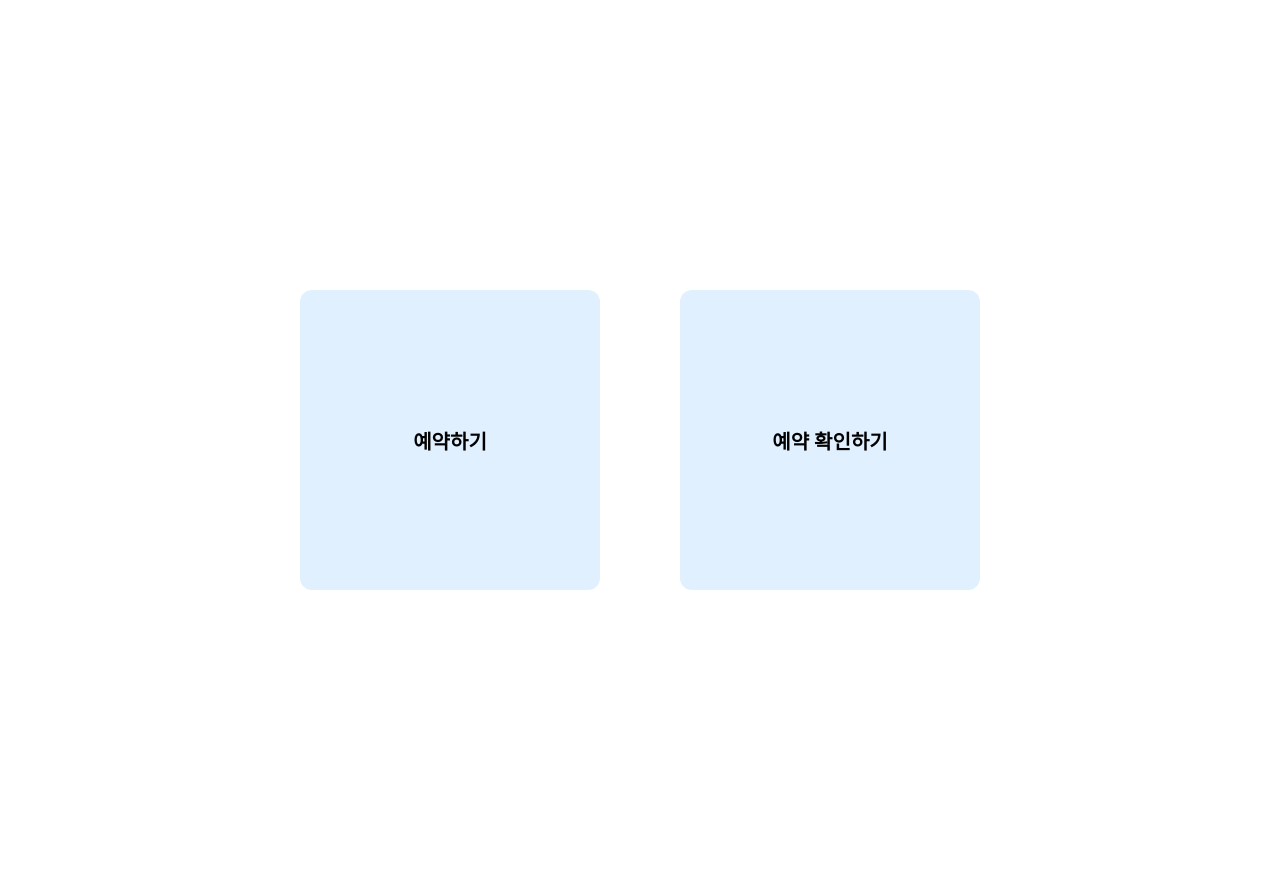
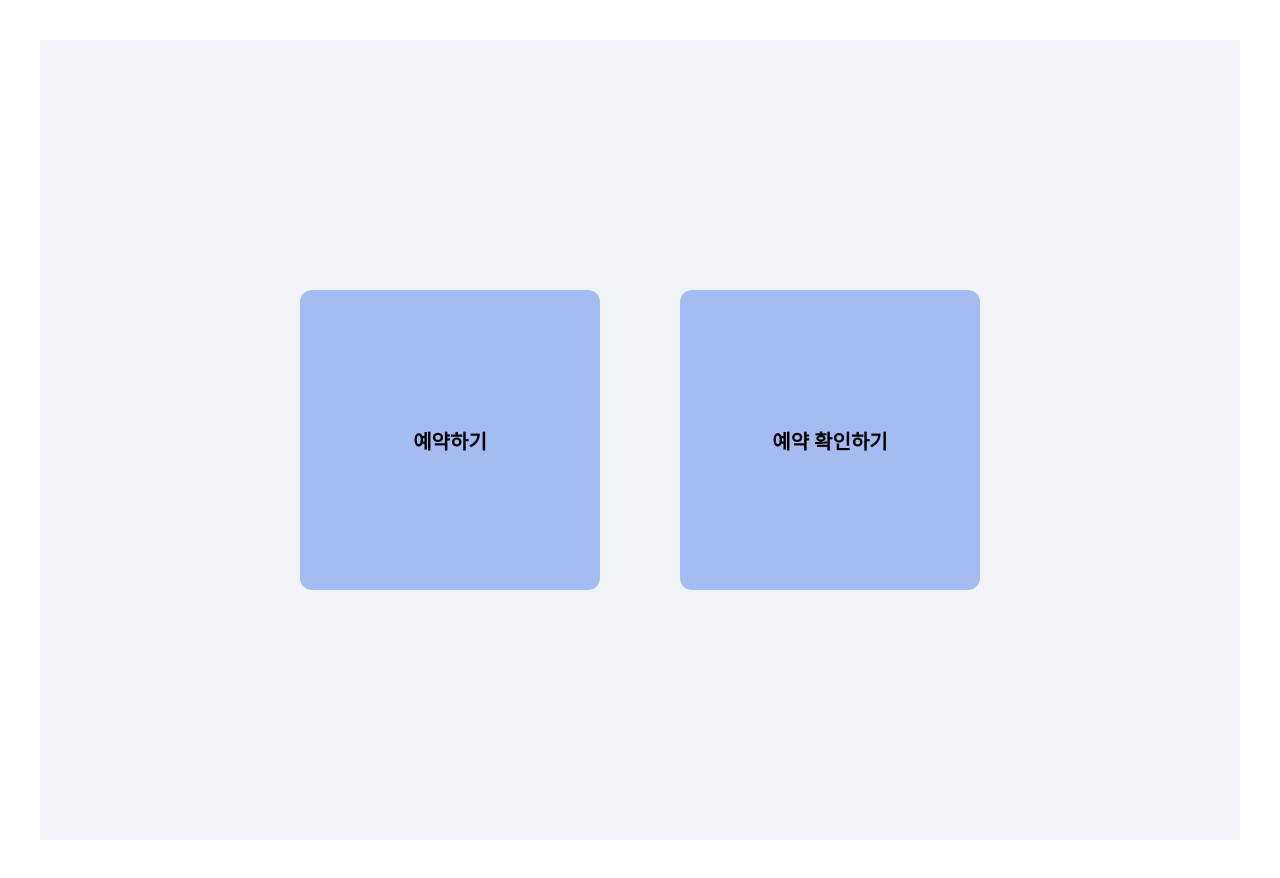
Before and after one commit to Lyla-Dev/INC-reservation-system, a React (Vite) app in the folder frontend/: page /mainPage in a window 1280 px wide. Built offline with nearby package versions, Linux system fonts and the light colour scheme.

Commit message:
메인페이지 수정

```diff
--- a/frontend/src/components/MainPage/mainPage.jsx
+++ b/frontend/src/components/MainPage/mainPage.jsx
@@ -4,7 +4,7 @@ const MainPage = () => {
   const boxStyle = {
     width: '300px',
     height: '300px',
-    backgroundColor: '#e0f0ff',
+    backgroundColor: ' rgba(150, 178, 240, 0.84)',
     display: 'flex',
     justifyContent: 'center',
     alignItems: 'center',
@@ -20,7 +20,7 @@ const MainPage = () => {
     ...boxStyle,
     transform: 'scale(1.05)',
     boxShadow: '0px 4px 15px rgba(0, 0, 0, 0.2)',
-    backgroundColor: ' rgba(78, 145, 239, 0.72)'
+    backgroundColor: ' rgb(115, 157, 220)'
   };
 
   const [hoveredIndex, setHoveredIndex] = React.useState(null);
@@ -29,6 +29,7 @@ const MainPage = () => {
 
   return (
     <div style = {{
+        backgroundColor: '#F2F3F7',
         display: 'flex',
         justifyContent: 'center',
         gap: '80px',
```
